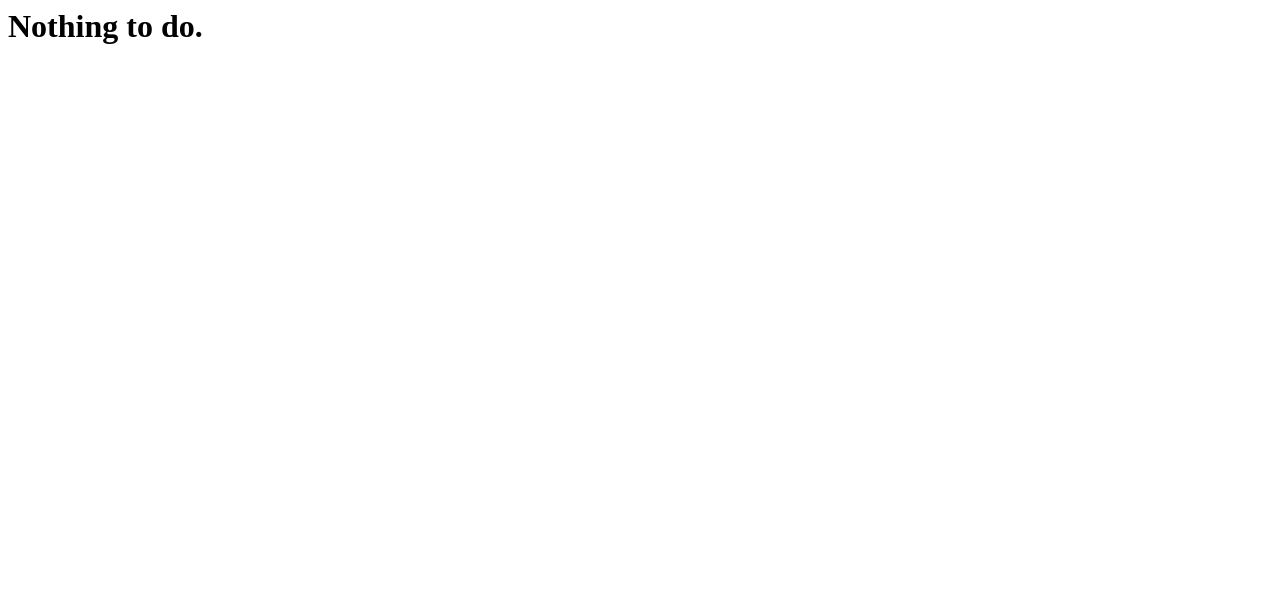
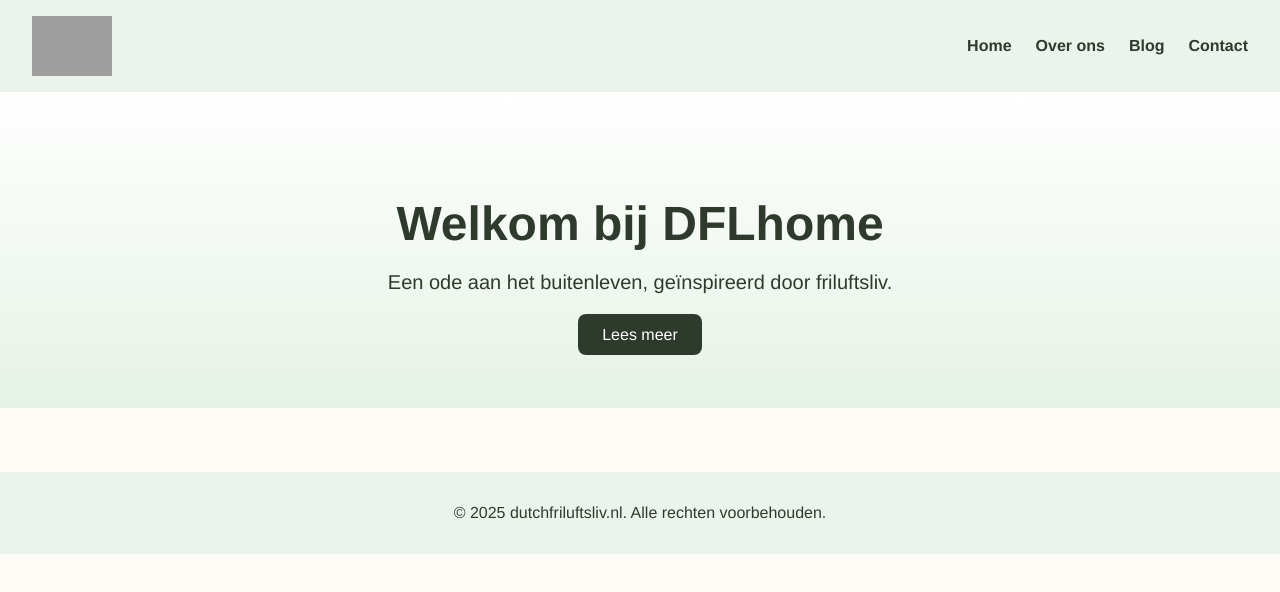
Before and after one commit to SheridansNL/website, a plain HTML site: page index.html in a window 1280 px wide. Drawn offline with Linux system fonts and the light colour scheme; grey boxes are pictures that could not be loaded.

Commit message:
Update index.html

```diff
--- a/index.html
+++ b/index.html
@@ -1,5 +1,34 @@
-<html>
-<head><title>Nothing to see</title></head>
+<!DOCTYPE html>
+<html lang="nl">
+<head>
+  <meta charset="UTF-8" />
+  <meta name="viewport" content="width=device-width, initial-scale=1.0" />
+  <title>Dutchfriluftsliv - Natuurlijk Leven</title>
+  <link rel="stylesheet" href="style.css" />
+</head>
+<body>
+  <header>
+    <img src="logo.png" alt="DFLhome logo" class="logo" />
+    <nav>
+      <ul>
+        <li><a href="#">Home</a></li>
+        <li><a href="#">Over ons</a></li>
+        <li><a href="#">Blog</a></li>
+        <li><a href="#">Contact</a></li>
+      </ul>
+    </nav>
+  </header>
 
-<body><h1>Nothing to do.</h1></body>
+  <main>
+    <section class="hero">
+      <h1>Welkom bij DFLhome</h1>
+      <p>Een ode aan het buitenleven, geïnspireerd door friluftsliv.</p>
+      <a href="#" class="button">Lees meer</a>
+    </section>
+  </main>
+
+  <footer>
+    <p>&copy; 2025 dutchfriluftsliv.nl. Alle rechten voorbehouden.</p>
+  </footer>
+</body>
 </html>
```
